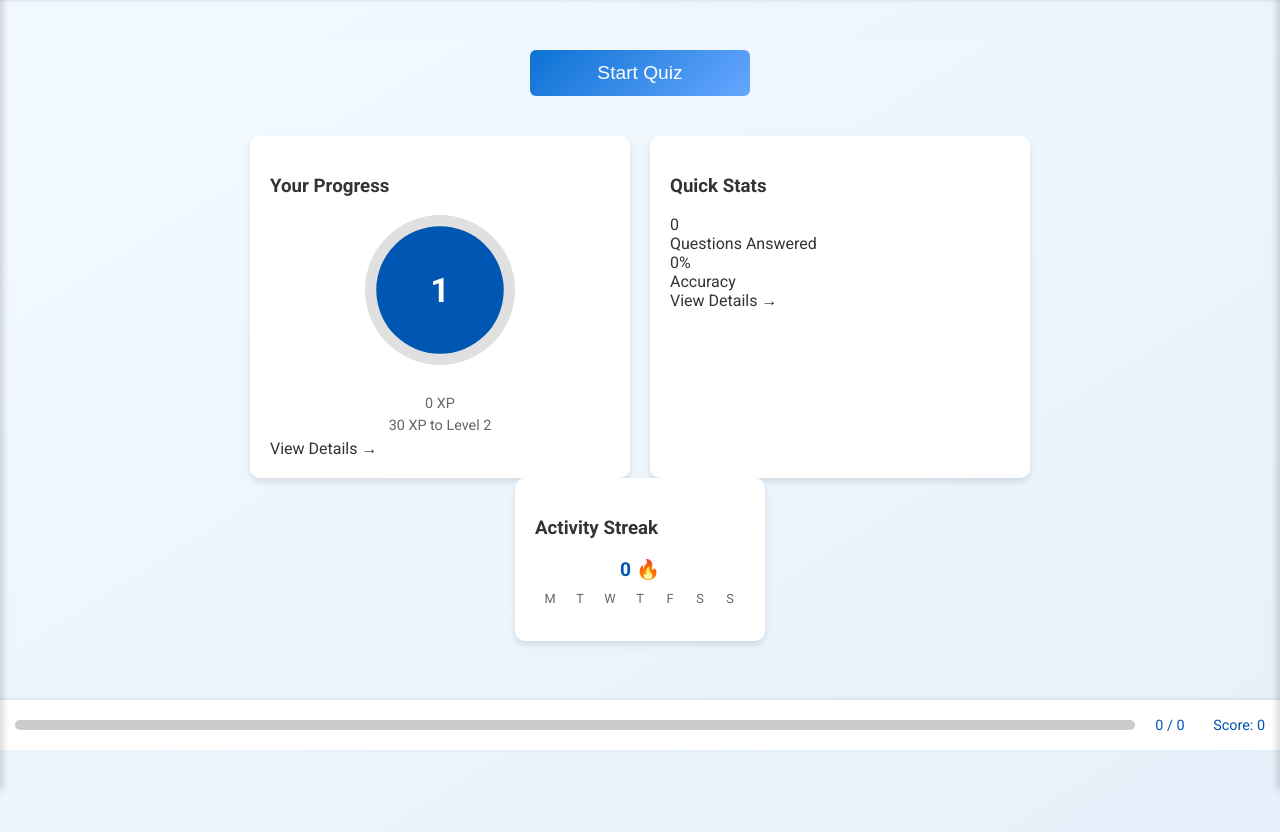
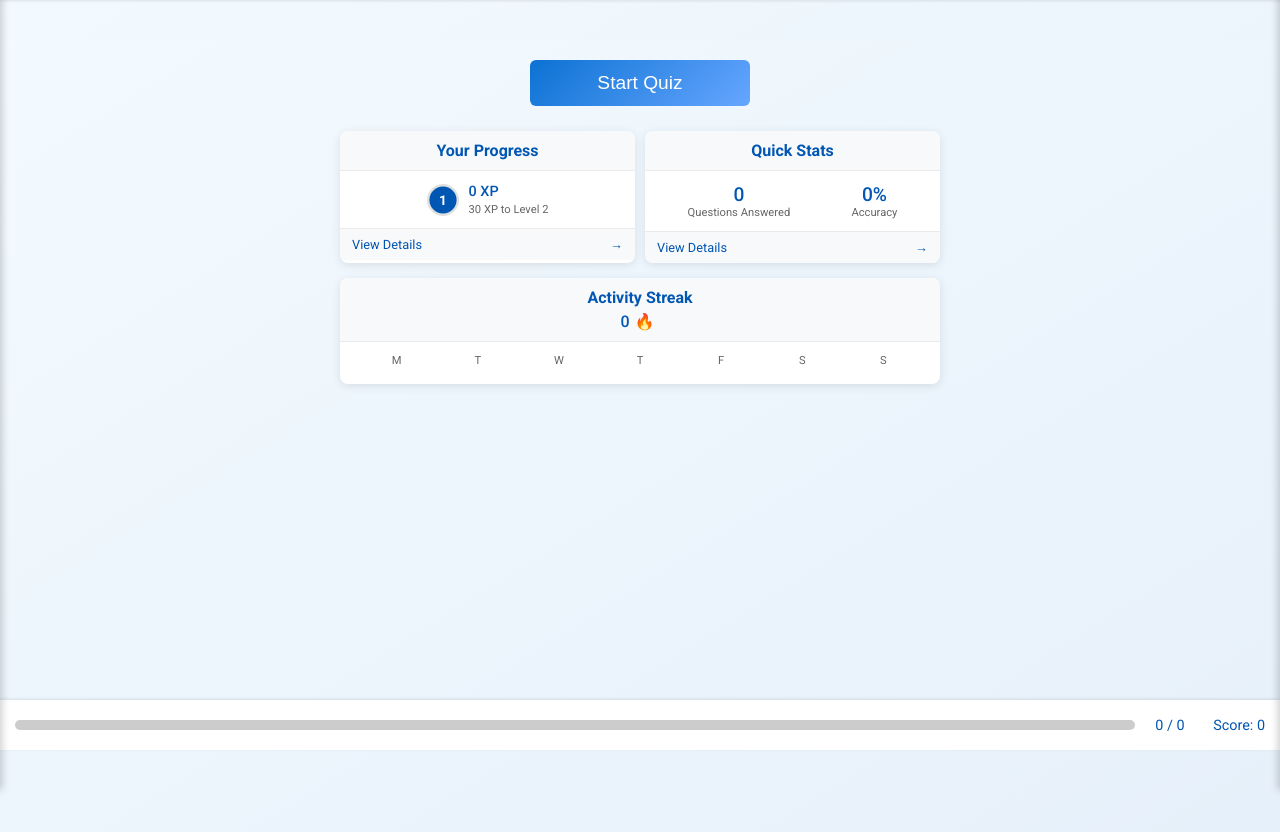
Before and after one commit to DaBoss786/MedSwipe-testing2, a plain HTML site: page index.html in a window 1280 px wide. Shown: the part 50-882 px from the top of the page. Drawn offline with nearby package versions, Linux system fonts and the light colour scheme; no server answers.

Commit message:
Update styles.css

```diff
--- a/styles.css
+++ b/styles.css
@@ -1444,143 +1444,266 @@ html, body {
 #performanceLevelProgress + .level-number {
   color: #ffffff !important;
 }
-/* Dashboard Start Section */
+/* Dashboard Container */
+.dashboard-container {
+  margin-top: 60px;
+  display: flex;
+  flex-direction: column;
+  align-items: center;
+  width: 100%;
+  max-width: 600px;
+  margin-left: auto;
+  margin-right: auto;
+  padding: 10px;
+}
+
+/* Start Quiz Button Section */
 .dashboard-start-section {
+  width: 100%;
+  margin-bottom: 15px;
   display: flex;
   justify-content: center;
-  margin-bottom: 30px;
 }
 
 .dashboard-start-btn {
-  font-size: 1.2rem;
-  padding: 15px 30px;
-  width: auto;
+  font-size: 1.1rem;
+  padding: 10px 15px;
+  border: none;
+  border-radius: 6px;
+  cursor: pointer;
+  color: #fff;
+  width: 100%;
+  max-width: 220px;
+  transition: background-color 0.2s ease;
+  background: linear-gradient(135deg, #0C72D3 0%, #66a6ff 100%);
+}
+
+.dashboard-start-btn:hover {
+  background: linear-gradient(135deg, #66a6ff 0%, #0C72D3 100%);
 }
 
 /* Dashboard Cards Row */
 .dashboard-cards-row {
   display: flex;
+  flex-direction: row;
+  width: 100%;
+  gap: 10px;
+  margin-bottom: 15px;
+}
+
+/* Dashboard Card Common Styles */
+.dashboard-card {
+  background: #fff;
+  border-radius: 8px;
+  box-shadow: 0 2px 10px rgba(0,0,0,0.1);
+  overflow: hidden;
+  flex: 1;
+  transition: transform 0.2s ease, box-shadow 0.2s ease;
+  cursor: pointer;
+}
+
+.dashboard-card:hover {
+  transform: translateY(-3px);
+  box-shadow: 0 4px 15px rgba(0,0,0,0.15);
+}
+
+.card-header {
+  padding: 10px;
+  background: #f8f9fa;
+  border-bottom: 1px solid #eaeaea;
+}
+
+.card-header h3 {
+  margin: 0;
+  font-size: 1rem;
+  color: #0056b3;
+  text-align: center;
+}
+
+.card-content {
+  padding: 12px;
+}
+
+.card-footer {
+  display: flex;
+  justify-content: space-between;
+  align-items: center;
+  padding: 8px 12px;
+  background: #f8f9fa;
+  border-top: 1px solid #eaeaea;
+  font-size: 0.8rem;
+  color: #0056b3;
+}
+
+.arrow-icon {
+  font-weight: bold;
+}
+
+/* User Progress Card */
+.level-progress-container {
+  display: flex;
+  align-items: center;
+  justify-content: center;
+}
+
+.dashboard-level {
+  width: 32px;
+  height: 32px;
+  margin-right: 10px;
+}
+
+.level-info {
+  display: flex;
+  flex-direction: column;
+}
+
+.level-xp {
+  margin: 0;
+  font-size: 0.9rem;
+  font-weight: 500;
+  color: #0056b3;
+}
+
+.level-next {
+  margin: 3px 0 0 0;
+  font-size: 0.7rem;
+  color: #666;
+}
+
+/* Quick Stats Card */
+.quick-stats-container {
+  display: flex;
+  justify-content: space-around;
+}
+
+.stats-item {
+  text-align: center;
+}
+
+.stats-value {
+  font-size: 1.2rem;
+  font-weight: 500;
+  color: #0056b3;
+}
+
+.stats-label {
+  font-size: 0.7rem;
+  color: #666;
+}
+
+/* Streak Card */
+.streak-card {
+  width: 100%;
+}
+
+.card-header .streak-count {
+  display: flex;
+  align-items: center;
+  justify-content: center;
+  margin-top: 5px;
+}
+
+.streak-count span {
+  margin-right: 5px;
+  font-weight: 500;
+  color: #0056b3;
+}
+
+.streak-flame {
+  font-size: 1rem;
+}
+
+.streak-calendar {
+  width: 100%;
+}
+
+.day-labels {
+  display: flex;
+  justify-content: space-between;
+  padding: 0 5px;
+  margin-bottom: 5px;
+}
+
+.day-labels span {
+  width: 14%;
+  text-align: center;
+  font-size: 0.7rem;
+  color: #666;
+}
+
+.day-circles {
+  display: flex;
   flex-wrap: wrap;
+  justify-content: space-between;
+}
+
+.day-circle {
+  width: 14%;
+  aspect-ratio: 1;
+  margin-bottom: 5px;
+  border-radius: 50%;
+  display: flex;
+  align-items: center;
   justify-content: center;
-  gap: 20px;
-  width: 100%;
-  max-width: 900px;
-  margin: 0 auto;
-  padding: 0 15px;
-}
-
-/* Dashboard Card Base Styles */
-.dashboard-card {
-  flex: 1;
-  min-width: 250px;
-  max-width: 380px;
-  background-color: white;
-  border-radius: 10px;
-  box-shadow: 0 4px 6px rgba(0,0,0,0.1);
-  padding: 20px;
-  box-sizing: border-box;
-  transition: transform 0.3s ease;
-}
-
-/* User Progress Card */
-.user-progress-card .level-progress-container {
-  display: flex;
-  flex-direction: column;
-  align-items: center;
-  width: 100%;
-}
-
-.user-progress-card .level-progress-circle.dashboard-level {
-  width: 150px;
-  height: 150px;
-  margin-bottom: 15px;
-}
-
-.user-progress-card .level-progress-circle.dashboard-level .level-number {
-  font-size: 2.5rem;
-  font-weight: bold;
+  font-size: 0.7rem;
+  background: #eaeaea;
+  color: #666;
+}
+
+.day-circle.active {
+  background: #0C72D3;
   color: white;
 }
 
-.user-progress-card .level-info {
-  text-align: center;
-  margin-top: 10px;
-}
-
-.user-progress-card .level-xp,
-.user-progress-card .level-next {
-  margin: 5px 0;
-  color: #666;
-  font-size: 0.9rem;
-}
-
-/* Streak Calendar */
-.streak-card .streak-calendar {
-  display: flex;
-  flex-direction: column;
-  align-items: center;
-}
-
-.streak-calendar .day-labels {
-  display: flex;
-  justify-content: space-between;
-  width: 100%;
-  margin-bottom: 10px;
-}
-
-.streak-calendar .day-labels span {
-  flex: 1;
-  text-align: center;
-  color: #666;
-  font-size: 0.8rem;
-}
-
-.streak-calendar .day-circles {
-  display: flex;
-  flex-wrap: wrap;
-  justify-content: center;
-  gap: 5px;
-}
-
-.streak-calendar .day-circles::before,
-.streak-calendar .day-circles::after {
-  content: '';
-  flex: 1 1 100%;
-  min-width: 100%;
-}
-
-.streak-count {
-  display: flex;
-  align-items: center;
-  justify-content: center;
-  margin-bottom: 10px;
-}
-
-.streak-count span:first-child {
-  font-size: 1.2rem;
-  font-weight: bold;
-  margin-right: 5px;
-  color: #0056b3;
-}
-
-.streak-count .streak-flame {
-  font-size: 1.2rem;
-}
-
-/* Responsive Adjustments */
-@media (max-width: 600px) {
+.day-circle.today {
+  border: 2px solid #0C72D3;
+}
+
+/* Media Queries for Responsive Design */
+@media (max-width: 480px) {
+  .dashboard-container {
+    padding: 8px;
+  }
+
   .dashboard-cards-row {
     flex-direction: column;
-    align-items: center;
+    gap: 8px;
   }
 
-  .dashboard-card {
-    width: 90%;
-    max-width: 350px;
+  .card-header h3 {
+    font-size: 0.9rem;
   }
 
-  .streak-calendar .day-circles {
-    width: 100%;
-    justify-content: space-between;
+  .card-content {
+    padding: 8px;
   }
-}
+
+  .card-footer {
+    padding: 6px 10px;
+    font-size: 0.75rem;
+  }
+
+  .stats-value {
+    font-size: 1rem;
+  }
+
+  .stats-label {
+    font-size: 0.65rem;
+  }
+
+  .level-xp {
+    font-size: 0.8rem;
+  }
+
+  .level-next {
+    font-size: 0.65rem;
+  }
+
+  .day-labels span {
+    font-size: 0.65rem;
+  }
+
+  .day-circle {
+    font-size: 0.65rem;
+  }
+}
```
